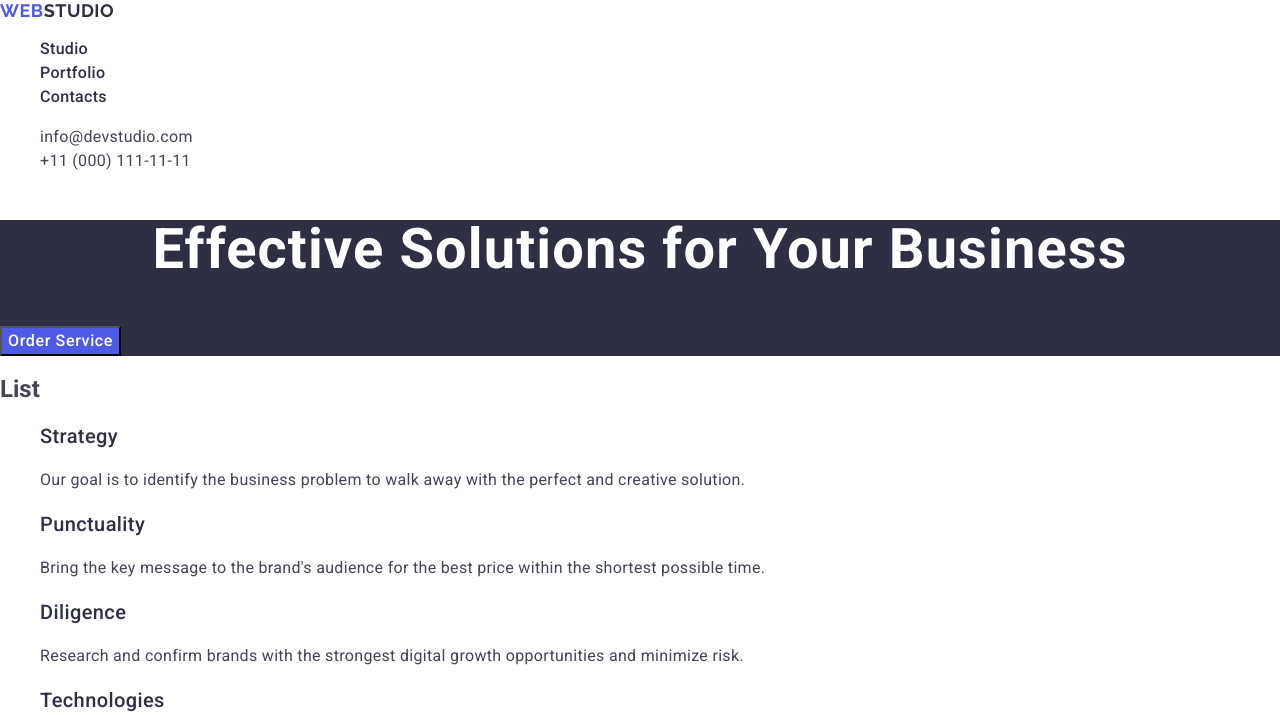
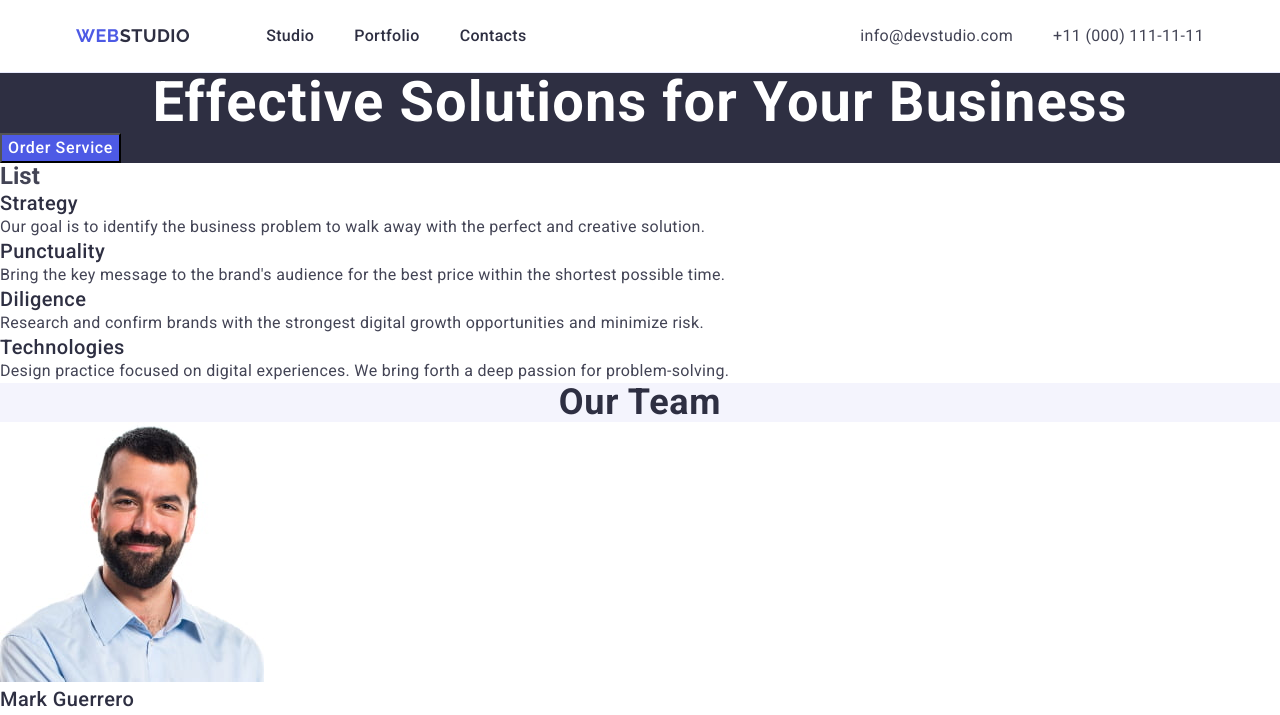
Before and after one commit to Maksym-Sem83/goit-markup-hw-03, a plain HTML site: page index.html in a window 1280 px wide. Shown: the top 715 px of the page. Drawn offline with nearby package versions, Linux system fonts and the light colour scheme.

Commit message:
add header

```diff
--- a/css/styles.css
+++ b/css/styles.css
@@ -6,10 +6,36 @@ background-color: #fff;
 
 ul, ol {
     list-style-type: none;
+    margin: 0;
+    padding: 0;
+}
+
+h1, h2, h3, h4, h5, h6, p {
+    margin: 0;
 }
 
 a {
     text-decoration: none;
+}
+
+.container {
+    max-width: 1158px;
+    padding: 0 15px;
+    margin: 0 auto;
+}
+
+.page-header {
+    border-bottom: 1px solid #e7e9fc;
+}
+
+.header-container {
+    display: flex;
+    align-items: center;
+}
+
+.header-nav {
+    display: flex;
+    align-items: center;
 }
 
 .logo {
@@ -26,7 +52,22 @@ a {
      color: #2e2f42;
 }
 
+.header-logo {
+  padding-top: 24px;
+  padding-bottom: 24px;
+  margin-right: 76px;
+}
+
+.nav-list {
+    display: flex;
+    align-items: center;
+    gap: 40px;
+}
+
 .nav-link {
+    display: block;
+    padding-top: 24px;
+    padding-bottom: 24px;
     font-weight: 500;
     font-size: 16px;
     line-height: 1.5;
@@ -36,9 +77,19 @@ a {
 
 .contacts {
     font-style: normal;
+    margin-left: auto;
+}
+
+.contacts-list {
+    display: flex;
+    align-items: center;
+    gap: 40px;
 }
 
 .contacts-link {
+        display: block;
+        padding-top: 24px;
+        padding-bottom: 24px;
         font-size: 16px;
         line-height: 1.5;
         letter-spacing: 0.02em;
--- a/index.html
+++ b/index.html
@@ -23,6 +23,7 @@
 
   <body>
     <header class="page-header">
+      <div class="container header-container">
         <nav class="header-nav">
           <a class="logo header-logo" href="./index.html"
             >Web<span class="logo-part">Studio</span></a
@@ -49,6 +50,7 @@
             </li>
           </ul>
         </address>
+      </div>
     </header>
 
     <main>
```
Lines whose indentation alone changed are shown as unchanged.
